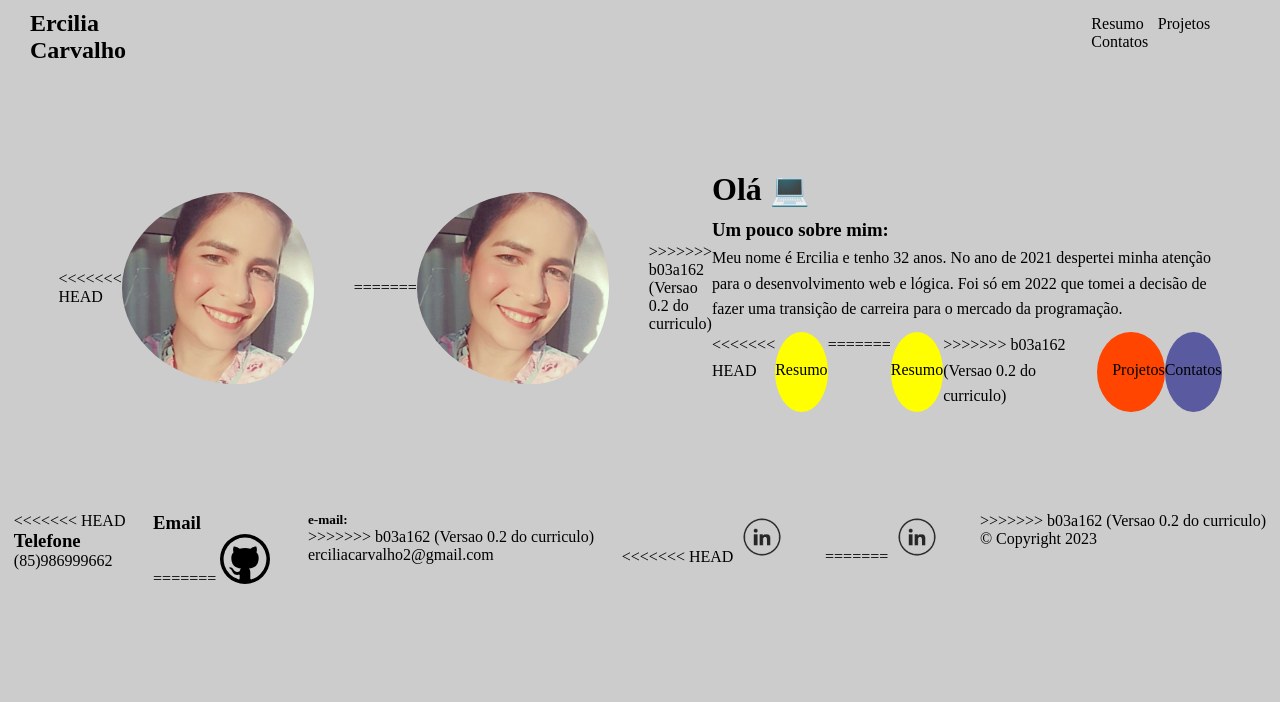
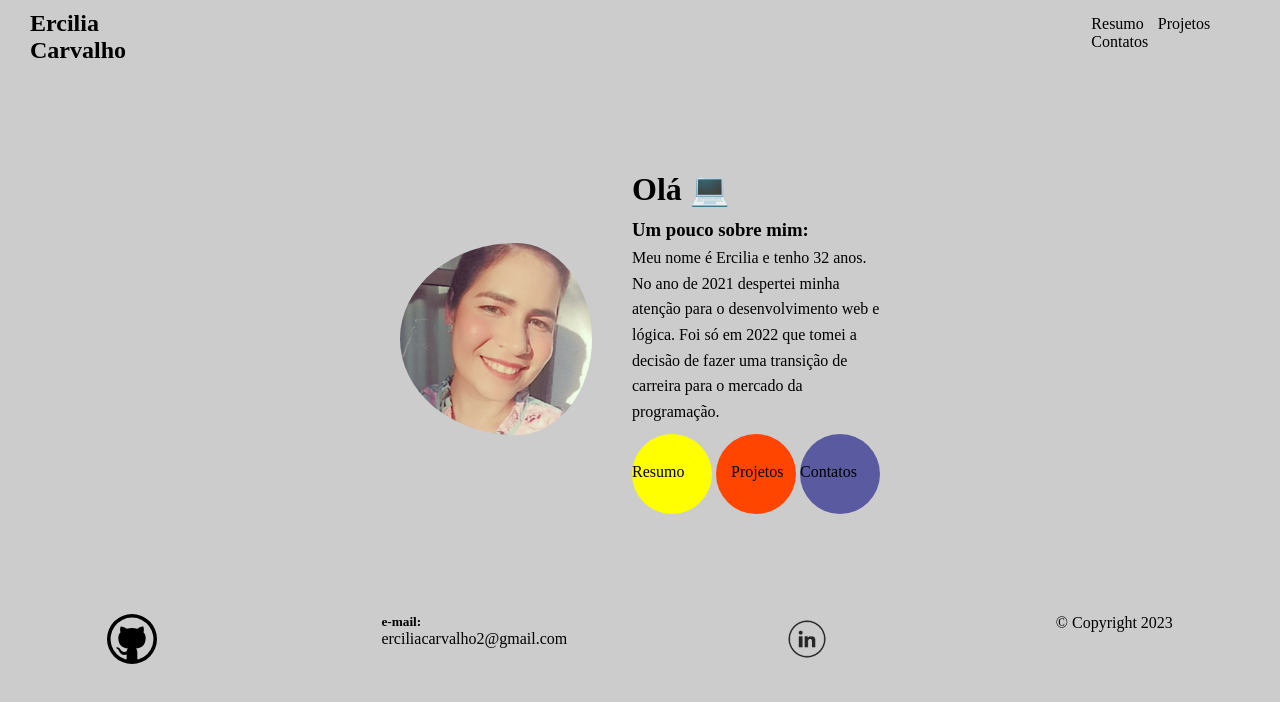
Before and after one commit to ErciliaMaria/ErciliaMaria.github.io, a plain HTML site: page index.html in a window 1280 px wide. Drawn offline with Linux system fonts and the light colour scheme.

Commit message:
versão 2.0 do curriculo .

```diff
--- a/index.html
+++ b/index.html
@@ -26,22 +26,14 @@
     </nav>
     <main>
         <div class="main-maior">
-<<<<<<< HEAD
-            <img src="erci.instagram.jpg" alt="foto.perfil">
-=======
             <img src="assets/erci.instagram.jpg" alt="foto.perfil">
->>>>>>> b03a162 (Versao 0.2 do curriculo)
             <div class="main-menor">
                 <h1>Olá 💻</h1>
                 <h3>Um pouco sobre mim:</h3>
                 <p>Meu nome é Ercilia e tenho 32 anos.  No ano de 2021 despertei minha atenção para o desenvolvimento web e lógica. Foi só em 2022 que tomei a decisão
                     de fazer uma transição de carreira para o mercado da programação.</p>
                     <div class="figuras">
-<<<<<<< HEAD
-                        <div class="resumo"><p>Resumo</p></div>
-=======
                         <div class="resumo"><a href="#"><p>Resumo</p></a></div>
->>>>>>> b03a162 (Versao 0.2 do curriculo)
                         <div class="projeto"><p>Projetos</p></div>
                         <div class="contato"><p>Contatos</p></div>
                     </div>
@@ -50,35 +42,19 @@
     </main>
     <footer>
         <div>
-<<<<<<< HEAD
-            <h3>Telefone</h3>
-            <p>(85)986999662</p>
-        </div>
-
-        <div>
-            <h3>Email</h3>
-=======
             <a href="https://github.com/ErciliaMaria" target="_blank"><img src="assets/icon.github.svg" alt="icone.github.logo"></a>
         </div>
 
         <div>
             <h5>e-mail:</h5>
->>>>>>> b03a162 (Versao 0.2 do curriculo)
             <p>erciliacarvalho2@gmail.com</p>
         </div>
 
         <div>
-<<<<<<< HEAD
-            <a href="https://linkedin.com/in/ercilia-maria-dev" target="_blank"><img src="nuevo.img.link.png" alt="linkedIn"></a>
-        </div>
-
-        <div>
-=======
             <a href="https://linkedin.com/in/ercilia-maria-dev" target="_blank"><img src="assets/nuevo.img.link.png" alt="linkedIn"></a>
         </div>
 
         <div class="copyright">
->>>>>>> b03a162 (Versao 0.2 do curriculo)
             <p>&copy; Copyright 2023</p>
         </div>
     </footer>
```
